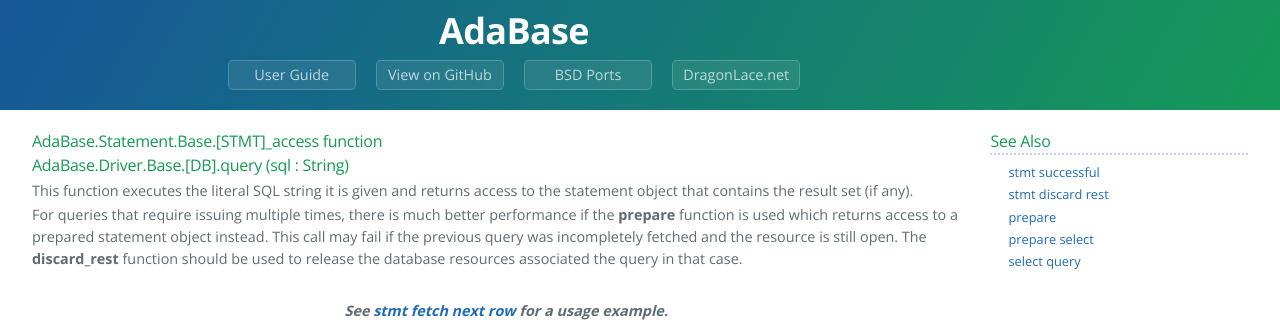
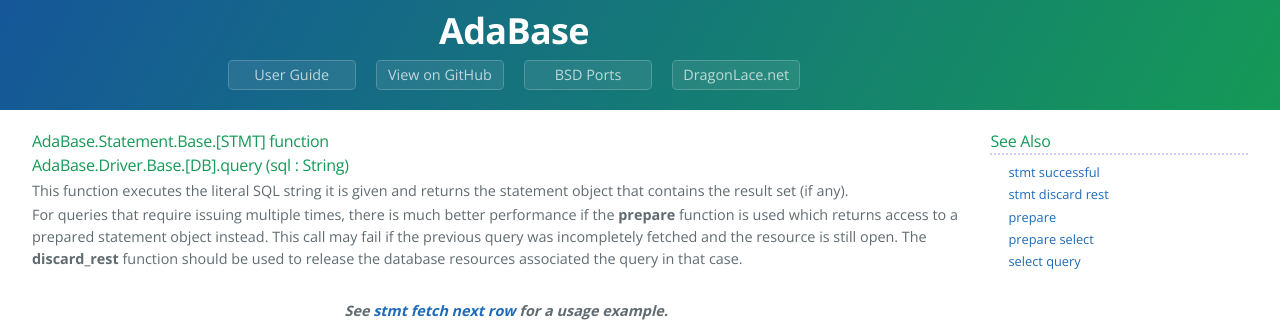
Before and after one commit to jrmarino/AdaBase, a Jekyll site: the page built from query.md, in a window 1280 px wide. Shown: the top 324 px of the page. Built offline with Jekyll 4.4.1, drawn with Linux system fonts in a browser that asks for light colours.

Commit message:
update the query* and prepare* documentation wrt prototypes

```diff
--- a/query.md
+++ b/query.md
@@ -3,10 +3,10 @@
 ---
 
 <div class="leftside">
-<h3>AdaBase.Statement.Base.[STMT]_access function<br/>
+<h3>AdaBase.Statement.Base.[STMT] function<br/>
 AdaBase.Driver.Base.[DB].query (sql : String)</h3>
 <p>This function executes the literal SQL string it is given and returns
-access to the statement object that contains the result set (if any).</p>
+the statement object that contains the result set (if any).</p>
 <p>For queries that require issuing multiple times, there is much better
 performance if the <b>prepare</b> function is used which returns access to
 a prepared statement object instead. This call may fail if the previous query
```
Also changed, not shown: prepare.md (+2 -2 lines), prepare_select.md (+2 -2 lines), query_select.md (+1 -1 lines).
